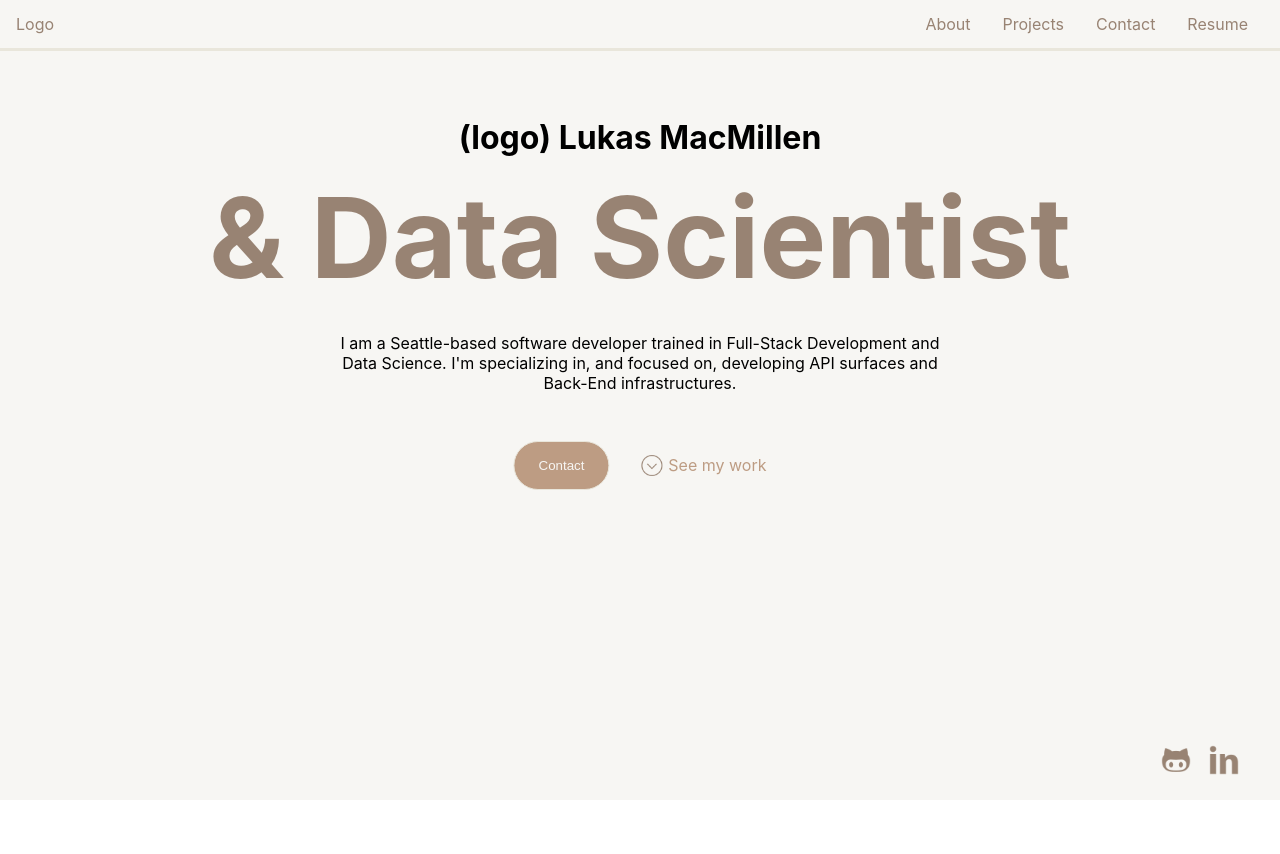
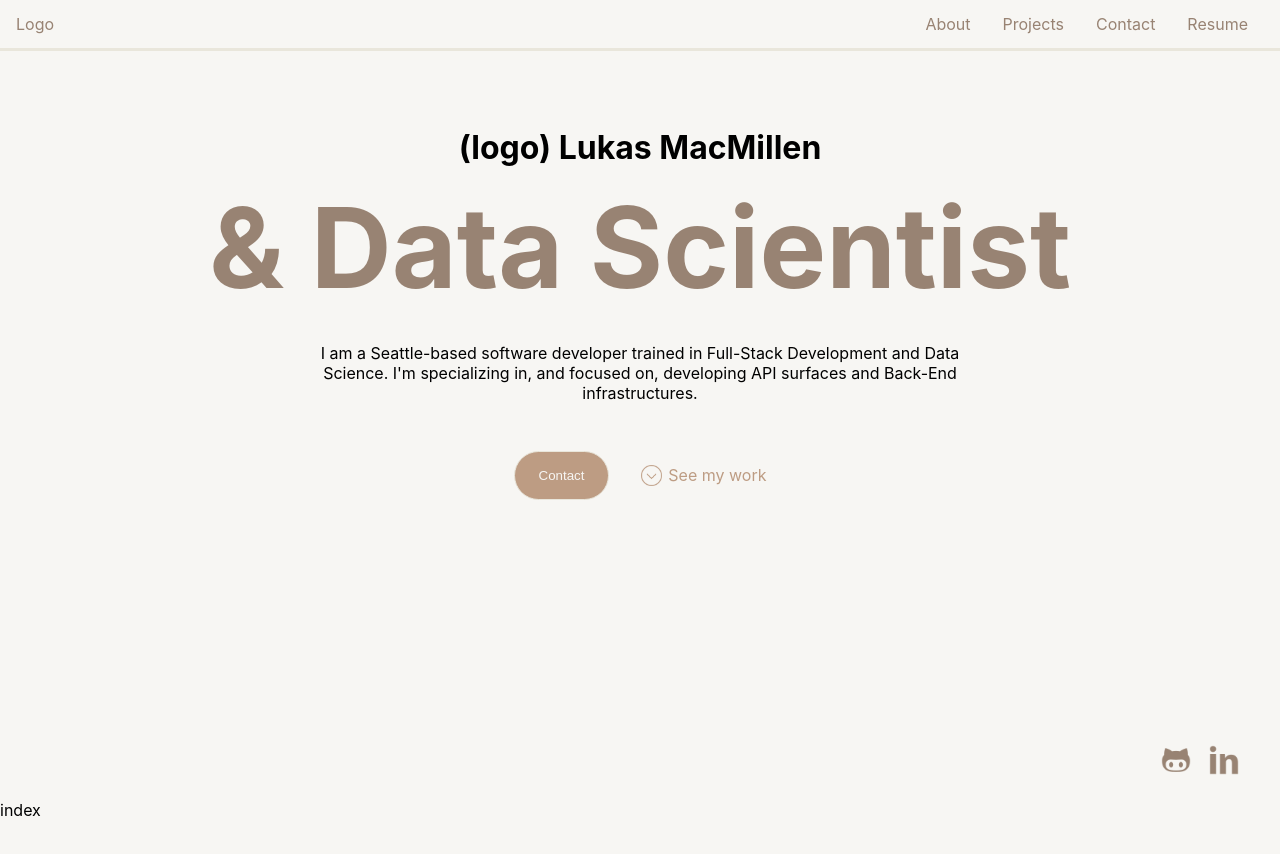
Before and after one commit to agtTwilight/portfolio, a React (Create React App) app: page / in a window 1280 px wide. Shown: the top 854 px of the page. Before the commit the page ends 800 px from the top, so only its background shows below. Built offline with nearby package versions, Linux system fonts and the light colour scheme; the HTML template or start-up script is replaced by a standard one.

Commit message:
layout and header updates. Project init.

```diff
--- a/src/App.js
+++ b/src/App.js
@@ -1,6 +1,8 @@
+import About from "./pages/About"
 import Footer from "./components/Footer";
 import Header from "./components/Header";
 import Home from "./pages/Home";
+import Projects from "./pages/Projects"
 
 function App() {
   return (
@@ -8,6 +10,8 @@ function App() {
       <Header />
       <section id="body-wrap">
         <Home />
+        {/* <About /> */}
+        <Projects />
       </section>
       <Footer />
     </div>
--- a/src/components/Header/style.css
+++ b/src/components/Header/style.css
@@ -6,6 +6,7 @@ nav {
     width: 100%;
     height: 3rem;
     border-bottom: solid var(--toastedwhite);
+    background-color: rgb(247, 246, 243, 0.98);
     z-index: 2;
 }
 
--- a/src/index.css
+++ b/src/index.css
@@ -27,6 +27,7 @@ code {
 
 #body-wrap {
     padding: 5rem 0;
+    min-height: 100vh;
 }
 
 @media (max-width: 576px) {
--- a/src/pages/About/index.js
+++ b/src/pages/About/index.js
@@ -2,7 +2,7 @@ import React from 'react'
 
 export const About = () => {
   return (
-    <div>About</div>
+    <div id='about'>About</div>
   )
 }
 
--- a/src/pages/Home/index.js
+++ b/src/pages/Home/index.js
@@ -1,4 +1,4 @@
-import arrowdown from "./assets/arrowdown.png"
+import downarrow from "./assets/downarrow.png"
 import React from "react";
 import "./style.css";
 
@@ -23,7 +23,7 @@ export const Home = () => {
       <section id="home-buttons">
         <button>Contact</button>
         <a href="#projects">
-            <img src={arrowdown} alt="An arrow facing downward."></img>
+            <img src={downarrow} alt="An arrow facing downward."></img>
             <p>See my work</p>
         </a>
       </section>
--- a/src/pages/Home/style.css
+++ b/src/pages/Home/style.css
@@ -1,9 +1,6 @@
 #home-wrap {
-    position: absolute;
-    top: 40%;
-    left: 50%;
-    transform: translate(-50%, -50%);
-    min-width: 99%;
+    min-height: calc(100vh - 8rem);
+    margin-top: 3rem;
     display: flex;
     flex-direction: column;
     align-items: center;
@@ -29,8 +26,9 @@
     margin-right: 2rem;
     padding: 1rem 1.5rem;
     border-radius: 50px;
+    cursor: pointer;
+    color: var(--white);
     background-color: var(--lightcoffeebrown);
-    color: var(--white);
     border: solid 1px var(--toastedwhite);
 }
 
--- /dev/null
+++ b/src/pages/Projects/index.js
@@ -0,0 +1,10 @@
+import React from 'react'
+import "./style.css"
+
+export const Projects = () => {
+  return (
+    <div>index</div>
+  )
+}
+
+export default Projects
```
Also changed, not shown: src/pages/Home/assets/arrowdown.png (deleted), src/pages/Home/assets/downarrow.png (added), src/pages/Projects/style.css (added).
